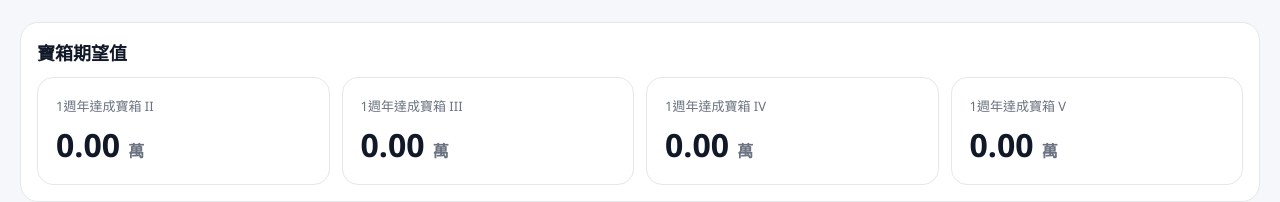
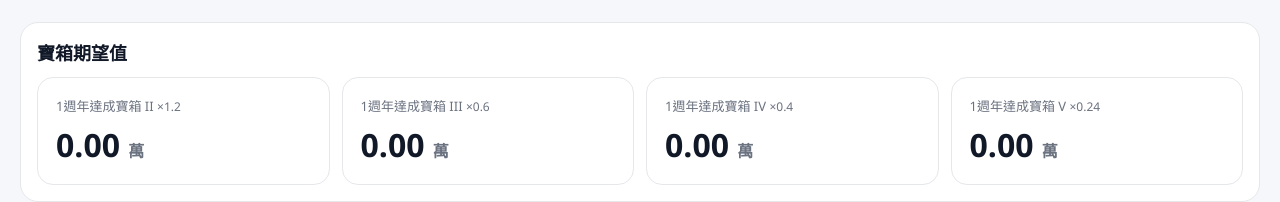
Before and after one commit to kuanam/gambling, a plain HTML site: page index.html in a window 1280 px wide. Shown: the part 1450-1652 px from the top of the page. Drawn offline with Linux system fonts and the light colour scheme.

Commit message:
Update index.html

```diff
--- a/index.html
+++ b/index.html
@@ -669,14 +669,23 @@ function render(data) {
   const el = document.getElementById("summary");
   el.innerHTML = "";
 
-  let best = data.reduce((a, b) => a.val > b.val ? a : b);
+  const maxVal = Math.max(...data.map(d => d.val * (boxWeights[d.key] || 1)));
 
   data.forEach(d => {
+    const weight = boxWeights[d.key] || 1;
+    const weightedVal = d.val * weight;
+
+    const highlight = (weightedVal === maxVal && maxVal > 0) ? "best" : "";
+
     el.innerHTML += `
-
-        <div class="summary-card">
-        <div class="summary-title">${d.key}</div>
-        <div class="summary-value">${d.val.toFixed(2)} <span style="font-size:16px;color:#6b7280;">萬</span></div>
+      <div class="summary-card ${highlight}">
+        <div class="summary-title">
+          ${d.key} <span style="font-size:12px;color:#6b7280;">×${weight}</span>
+        </div>
+        <div class="summary-value">
+          ${weightedVal.toFixed(2)}
+          <span style="font-size:16px;color:#6b7280;">萬</span>
+        </div>
       </div>
     `;
   });
```
